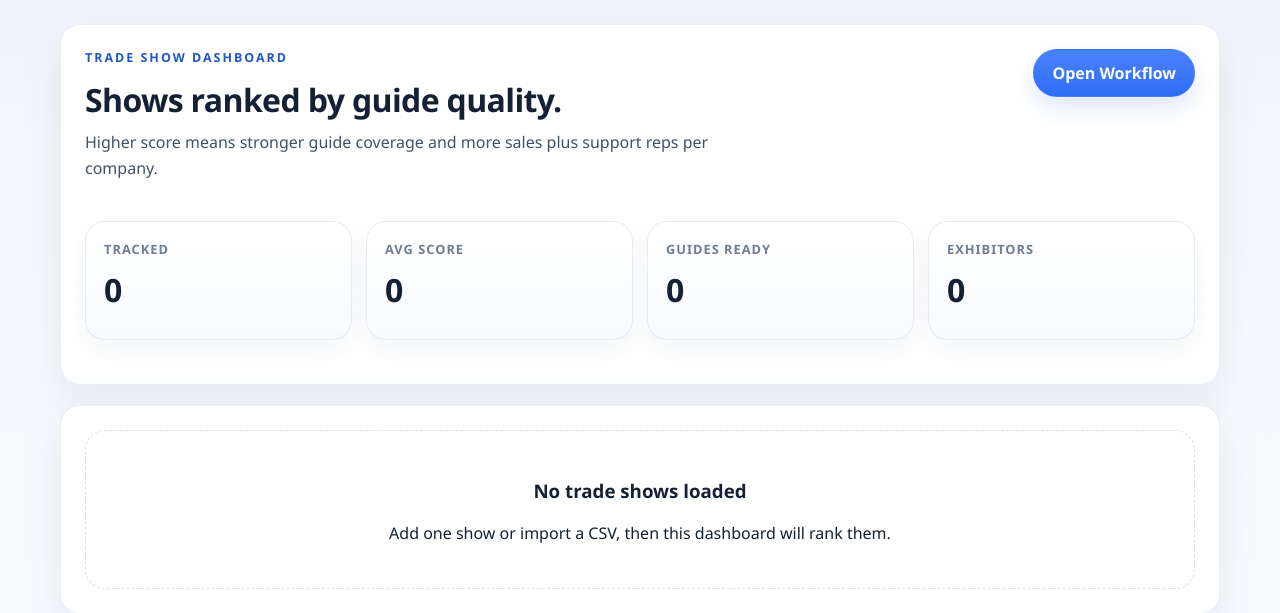
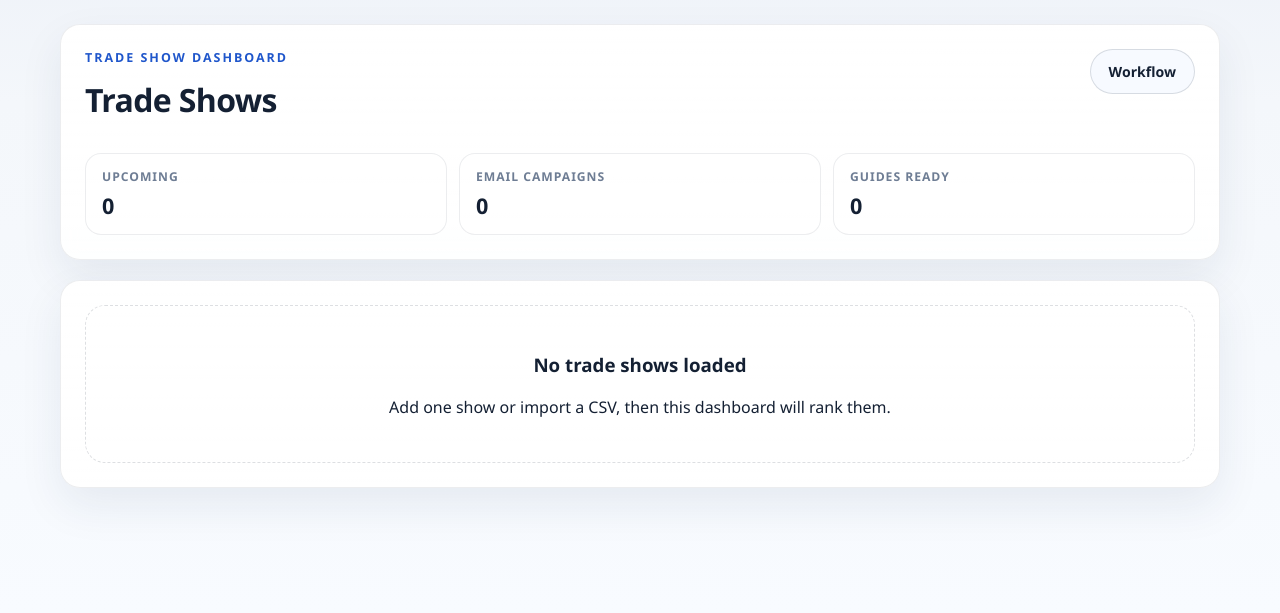
Before and after one commit to hhamzie/Conduit_TradeShow_GTM, a FastAPI app: page /shows/dashboard in a window 1280 px wide. Shown: the part 186-799 px from the top of the page. After the commit the page ends 687 px from the top, so only its background shows below. Run offline with FastAPI, Linux system fonts and the light colour scheme; the visitor is signed in with stand-in values (Sample User, id 1); data that the repository does not hold is empty.

Commit message:
Make dashboard more discreet and row-driven

```diff
--- a/app/web/routes/shows.py
+++ b/app/web/routes/shows.py
@@ -82,8 +82,8 @@ def show_dashboard(request: Request, db: Session = Depends(get_db)):
             title="Show Dashboard",
             analyses=analyses,
             tracked_count=len(analyses),
-            high_priority_count=sum(1 for analysis in analyses if analysis.priority_slug == "high"),
-            export_ready_count=sum(1 for analysis in analyses if analysis.export_ready),
+            upcoming_count=sum(1 for analysis in analyses if analysis.days_until_event >= 0),
+            smartlead_campaign_count=sum(1 for analysis in analyses if analysis.show.smartlead_campaign_id),
             guide_ready_count=sum(1 for analysis in analyses if analysis.guide_company_count > 0),
             average_guide_score=(
                 round(sum(analysis.guide_score for analysis in analyses) / len(analyses))
--- a/static/app.js
+++ b/static/app.js
@@ -288,6 +288,19 @@ function handleAutoSubmitFileFormChange(event) {
   form.requestSubmit();
 }
 
+function handleDashboardRowClick(event) {
+  const row = event.currentTarget;
+  const interactiveTarget = event.target.closest("a, button, input, label, summary, details, form");
+  if (interactiveTarget) {
+    return;
+  }
+  const href = row.dataset.rowHref || "";
+  if (!href) {
+    return;
+  }
+  window.location.href = href;
+}
+
 document.addEventListener("DOMContentLoaded", () => {
   const directForms = document.querySelectorAll("[data-direct-download-form]");
   directForms.forEach((form) => {
@@ -303,4 +316,9 @@ document.addEventListener("DOMContentLoaded", () => {
   fileForms.forEach((input) => {
     input.addEventListener("change", handleAutoSubmitFileFormChange);
   });
+
+  const dashboardRows = document.querySelectorAll("[data-row-href]");
+  dashboardRows.forEach((row) => {
+    row.addEventListener("click", handleDashboardRowClick);
+  });
 });
--- a/static/styles.css
+++ b/static/styles.css
@@ -237,6 +237,11 @@ h2 {
   width: 100%;
 }
 
+.discreet-workflow-link {
+  padding: 9px 14px;
+  font-size: 0.88rem;
+}
+
 .lane-grid {
   display: grid;
   grid-template-columns: repeat(3, minmax(0, 1fr));
@@ -481,6 +486,36 @@ button.button.subtle {
   grid-template-columns: repeat(4, minmax(0, 1fr));
 }
 
+.dashboard-mini-stats {
+  display: grid;
+  grid-template-columns: repeat(3, minmax(0, 1fr));
+  gap: 12px;
+  margin-top: 8px;
+}
+
+.mini-stat-card {
+  padding: 14px 16px;
+  border-radius: 16px;
+  border: 1px solid var(--line);
+  background: rgba(255, 255, 255, 0.64);
+}
+
+.mini-stat-label {
+  display: block;
+  margin-bottom: 6px;
+  font-size: 0.76rem;
+  font-weight: 700;
+  letter-spacing: 0.08em;
+  text-transform: uppercase;
+  color: var(--muted);
+}
+
+.mini-stat-value {
+  display: block;
+  font-size: 1.35rem;
+  letter-spacing: -0.03em;
+}
+
 .stat-card {
   background: linear-gradient(180deg, rgba(255, 255, 255, 0.98) 0%, rgba(247, 250, 255, 0.92) 100%);
   border: 1px solid var(--line);
--- a/templates/show_dashboard.html
+++ b/templates/show_dashboard.html
@@ -5,29 +5,24 @@
   <div class="panel-head intelligence-hero-head">
     <div>
       <p class="hero-kicker">Trade Show Dashboard</p>
-      <h1>Shows ranked by guide quality.</h1>
-      <p class="hero-copy">Higher score means stronger guide coverage and more sales plus support reps per company.</p>
+      <h1>Trade Shows</h1>
     </div>
     {% if can_manage %}
-    <a class="button" href="/workflow">Open Workflow</a>
+    <a class="button secondary discreet-workflow-link" href="/workflow">Workflow</a>
     {% endif %}
   </div>
-  <div class="stats-grid stats-grid-compact">
-    <article class="stat-card">
-      <span class="stat-label">Tracked</span>
-      <strong class="stat-value">{{ tracked_count }}</strong>
+  <div class="dashboard-mini-stats">
+    <article class="mini-stat-card">
+      <span class="mini-stat-label">Upcoming</span>
+      <strong class="mini-stat-value">{{ upcoming_count }}</strong>
     </article>
-    <article class="stat-card">
-      <span class="stat-label">Avg Score</span>
-      <strong class="stat-value">{{ average_guide_score }}</strong>
+    <article class="mini-stat-card">
+      <span class="mini-stat-label">Email Campaigns</span>
+      <strong class="mini-stat-value">{{ smartlead_campaign_count }}</strong>
     </article>
-    <article class="stat-card">
-      <span class="stat-label">Guides Ready</span>
-      <strong class="stat-value">{{ guide_ready_count }}</strong>
-    </article>
-    <article class="stat-card">
-      <span class="stat-label">Exhibitors</span>
-      <strong class="stat-value">{{ total_exhibitors }}</strong>
+    <article class="mini-stat-card">
+      <span class="mini-stat-label">Guides Ready</span>
+      <strong class="mini-stat-value">{{ guide_ready_count }}</strong>
     </article>
   </div>
 </section>
@@ -45,12 +40,11 @@
       </thead>
       <tbody>
         {% for analysis in analyses %}
-        <tr>
+        <tr class="dashboard-row-link" data-row-href="/shows/{{ analysis.show.id }}" title="Open show profile">
           <td>
             <div class="dashboard-show-cell">
               <strong>{{ analysis.show.name }}</strong>
-              <span class="muted">{{ analysis.show.place }} · {{ analysis.show.event_date }}</span>
-              <span class="muted">{{ analysis.exhibitor_count }} exhibitors · {{ analysis.show.status }}</span>
+              <span class="muted">{{ analysis.show.event_date }} · {{ analysis.exhibitor_count }} exhibitors{% if analysis.show.status %} · {{ analysis.show.status }}{% endif %}</span>
             </div>
           </td>
           <td>
@@ -92,7 +86,18 @@
               <a class="icon-button guide-icon guide-icon-missing" href="/shows/{{ analysis.show.id }}/guide" data-tooltip="Guide not built yet" aria-label="Open guide">&#128214;</a>
               {% endif %}
 
-              <a class="icon-button profile-icon" href="/shows/{{ analysis.show.id }}" data-tooltip="Show profile">&#9638;</a>
+              {% if can_manage %}
+              <details class="action-menu">
+                <summary class="icon-button profile-icon" data-tooltip="More actions" aria-label="More actions">&#8942;</summary>
+                <div class="action-menu-panel">
+                  <form action="/shows/{{ analysis.show.id }}/delete" method="post" onsubmit="return confirm('Delete this show from the dashboard?');">
+                    <button class="action-menu-link action-menu-button danger-link" type="submit">Delete show</button>
+                  </form>
+                </div>
+              </details>
+              {% else %}
+              <span class="icon-button profile-icon" data-tooltip="Open row for profile">&#8942;</span>
+              {% endif %}
             </div>
           </td>
         </tr>
```
Also changed, not shown: other parts of static/styles.css (+29 -14 lines).
